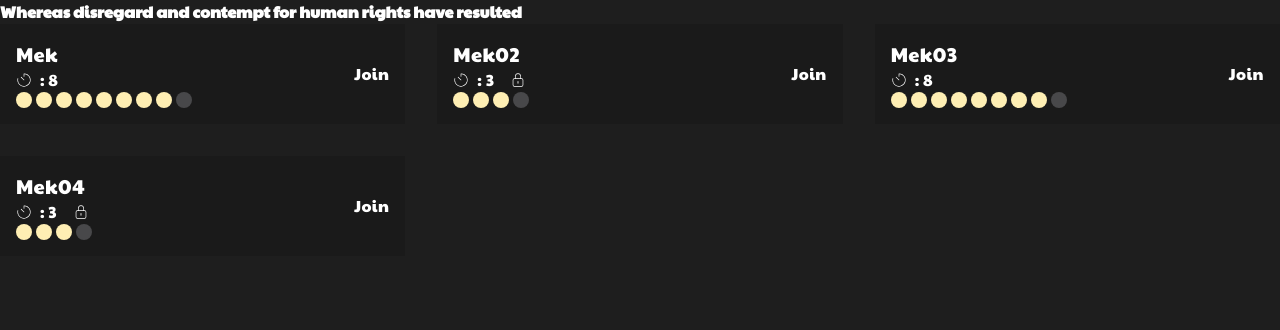
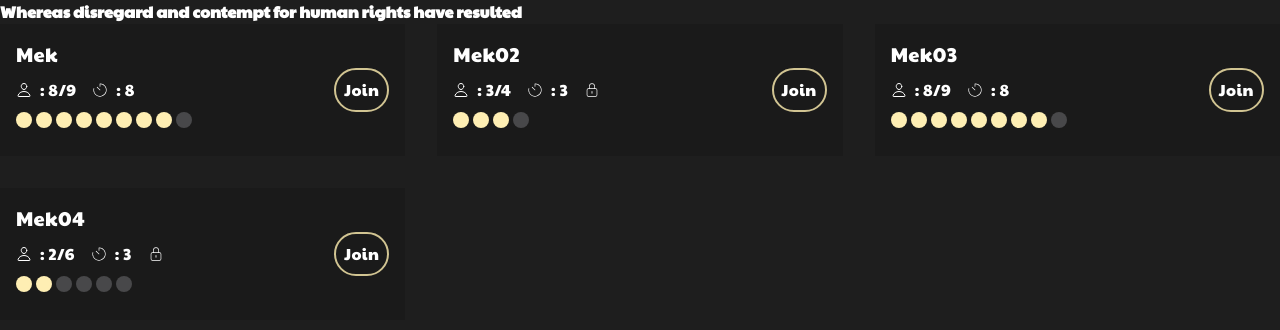
Before and after one commit to SkylabMak/LOOTERZ, a Next.js app: page /join in a window 1280 px wide. Shown: the top 330 px of the page. Built offline with nearby package versions, Linux system fonts and the light colour scheme; no server answers.

Commit message:
desktop don

```diff
--- a/src/app/api/showroom/route.ts
+++ b/src/app/api/showroom/route.ts
@@ -1,35 +1,40 @@
 import { NextApiRequest, NextApiResponse } from 'next';
 
 import { ShowRoom } from "@/typings"
-export const testData: ShowRoom[] = [{
+export const testData: ShowRoom[] = [
+  {
     roomName: "Mek",
     roomID: "01",
     NumberPlayers: 9,
-    currentPlayes:8,
-    time:8,
-    privateStatus:false,
-},{
+    currentPlayes: 8,
+    time: 8,
+    privateStatus: false,
+  },
+  {
     roomName: "Mek02",
     roomID: "02",
     NumberPlayers: 4,
-    currentPlayes:3,
-    time:3,
-    privateStatus:true,
-},{
-  roomName: "Mek03",
-  roomID: "01",
-  NumberPlayers: 9,
-  currentPlayes:8,
-  time:8,
-  privateStatus:false,
-},{
-  roomName: "Mek04",
-  roomID: "02",
-  NumberPlayers: 4,
-  currentPlayes:3,
-  time:3,
-  privateStatus:true,
-}]
+    currentPlayes: 3,
+    time: 3,
+    privateStatus: true,
+  },
+  {
+    roomName: "Mek03",
+    roomID: "03",
+    NumberPlayers: 9,
+    currentPlayes: 8,
+    time: 8,
+    privateStatus: false,
+  },
+  {
+    roomName: "Mek04",
+    roomID: "04",
+    NumberPlayers: 6,
+    currentPlayes: 2,
+    time: 3,
+    privateStatus: true,
+  }
+];
 
 export async function GET(req: NextApiRequest, res: NextApiResponse) {
     return new Response(JSON.stringify(testData), {
@@ -37,6 +42,11 @@ export async function GET(req: NextApiRequest, res: NextApiResponse) {
       headers: { 'Content-Type': 'application/json' },
     });
   }
-  // export async function GET(req: NextRequest) {
-  //   return NextResponse.json(testData);
+  // export default function handler(req: NextApiRequest, res: NextApiResponse) {
+  //   if (req.method === 'GET') {
+  //     res.status(200).json(testData);
+  //   } else {
+  //     res.setHeader('Allow', ['GET']);
+  //     res.status(405).end(`Method ${req.method} Not Allowed`);
+  //   }
   // }
--- a/src/app/join/page.tsx
+++ b/src/app/join/page.tsx
@@ -6,12 +6,14 @@ import JoinShowPage from './showPage';
 async function getData() {
 
     const baseUrl = process.env.NEXT_PUBLIC_API_BASE_URL;
-    const response = await fetch(`${baseUrl}/api/showroom`);
+    const response = await fetch(`${baseUrl}/api/showroom`, {
+        cache: 'no-store'  // Ensures the request doesn't use cached data
+    });
     if (!response.ok) {
         throw new Error('Failed to fetch data');
     }
     const data: ShowRoom[] = await response.json();
-    console.log(data)
+    // console.log(data)
     return data;
 }
 
--- a/src/app/join/playerCount.tsx
+++ b/src/app/join/playerCount.tsx
@@ -6,11 +6,11 @@ const PlayerCount = ({ count, current }: { count: number; current: number }) =>
     return (
         <div className={`flex`}>
             {Array.from({ length: current }, (cur: any, index: number) => (
-                <div key={"Cicle" + index.toString()} className={`mr-1 rounded-full bg-secondaryYellow min-w-4	min-h-4`}>
+                <div key={"Cicle" + index.toString()} className={`mr-1 rounded-full bg-secondaryYellow w-4	h-4`}>
                 </div>
             ))}
                         {Array.from({ length: count-current }, (cur: any, index: number) => (
-                <div key={"Cicle" + index.toString()} className={`mr-1 rounded-full bg-systemGray min-w-4	min-h-4`}>
+                <div key={"Cicle" + index.toString()} className={`mr-1 rounded-full bg-systemGray w-4 h-4`}>
                 </div>
             ))}
         </div>
--- a/src/app/join/showPage.tsx
+++ b/src/app/join/showPage.tsx
@@ -2,11 +2,12 @@
 import { ShowRoom } from '@/typings';
 import { CiTimer } from "react-icons/ci";
 import { CiLock } from "react-icons/ci";
+import { IoPersonOutline } from "react-icons/io5";
 import PlayerCount from "./playerCount"
 import { useEffect } from 'react';
 
 const JoinShowPage = ({ data }: { data: ShowRoom[] }) => {
-    useEffect(() =>{console.log(data)},[])
+    useEffect(() => { console.log(data) }, [])
     return (
         <div className='w-full '>
             <p>
@@ -17,9 +18,11 @@ const JoinShowPage = ({ data }: { data: ShowRoom[] }) => {
                 {data.map((showroom: ShowRoom) => (
                     <div className='bg-black/[.15] flex items-center p-4 '
                         key={showroom.roomID} >
-                        <div className='grow'>
+                        <div className='grow grid grid-rows-3 gap-2'>
                             <span className='text-xl'>{showroom.roomName}</span >
                             <div className='flex items-center '>
+                                <IoPersonOutline />
+                                <span className='ml-2 mr-4'> :   {showroom.currentPlayes}/{showroom.NumberPlayers}</span>
                                 <CiTimer />
                                 <span className='ml-2 mr-4'> :   {showroom.time}</span>
                                 {showroom.privateStatus && <CiLock />}
@@ -28,7 +31,7 @@ const JoinShowPage = ({ data }: { data: ShowRoom[] }) => {
 
                         </div>
                         <div className='flex-none ml-4 '>
-                            <button>Join</button>
+                            <button className='border-solid border-2 border-border p-2 rounded-full'>Join</button>
                         </div>
                     </div>
                 ))}
```
